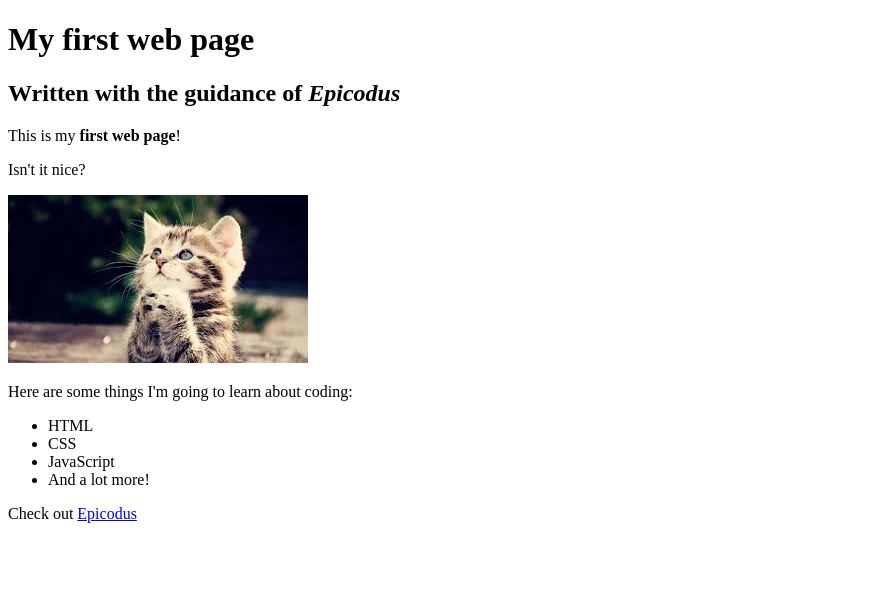
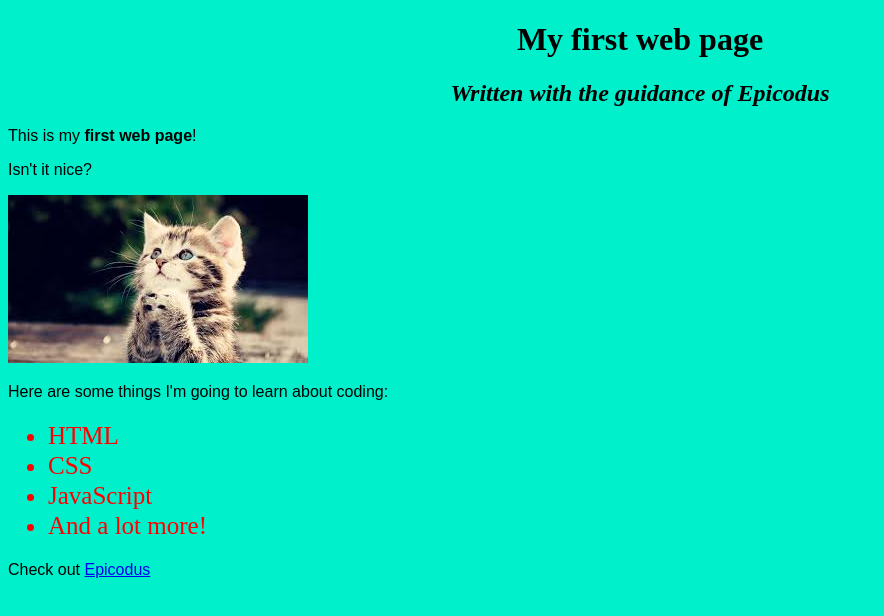
Before and after one commit to michaelkoceja/my-first-webpage, a plain HTML site: page my-first-webpage.html in a window 1280 px wide. Shown: the whole page, without its empty margins (0-884 px from the left). Drawn offline with Linux system fonts and the light colour scheme.

Commit message:
changed style sheets and created favorite-places.html

```diff
--- a/css/styles.css
+++ b/css/styles.css
@@ -1,5 +1,5 @@
 h1 {
-  color: #0f0;
+  color: #000;
   text-align: center;
 }
 
@@ -16,3 +16,12 @@ ul {
   font-size: 20px;
   line-height: 30px;
 }
+
+li {
+  font-size: 25px;
+  color: #ff0000;
+}
+
+body {
+  background-color: #00f0cc;
+}
--- a/my-first-webpage.html
+++ b/my-first-webpage.html
@@ -1,6 +1,7 @@
 <!DOCTYPE html>
 <html>
   <head>
+    <link rel="stylesheet" href="css/styles.css" type="text/css">
     <title>Web page #1</title>
   </head>
   <body>
```
Also changed, not shown: favorite-places.html (added, +19 -0 lines), img/burger.jpeg (added), img/river.jpeg (added).
